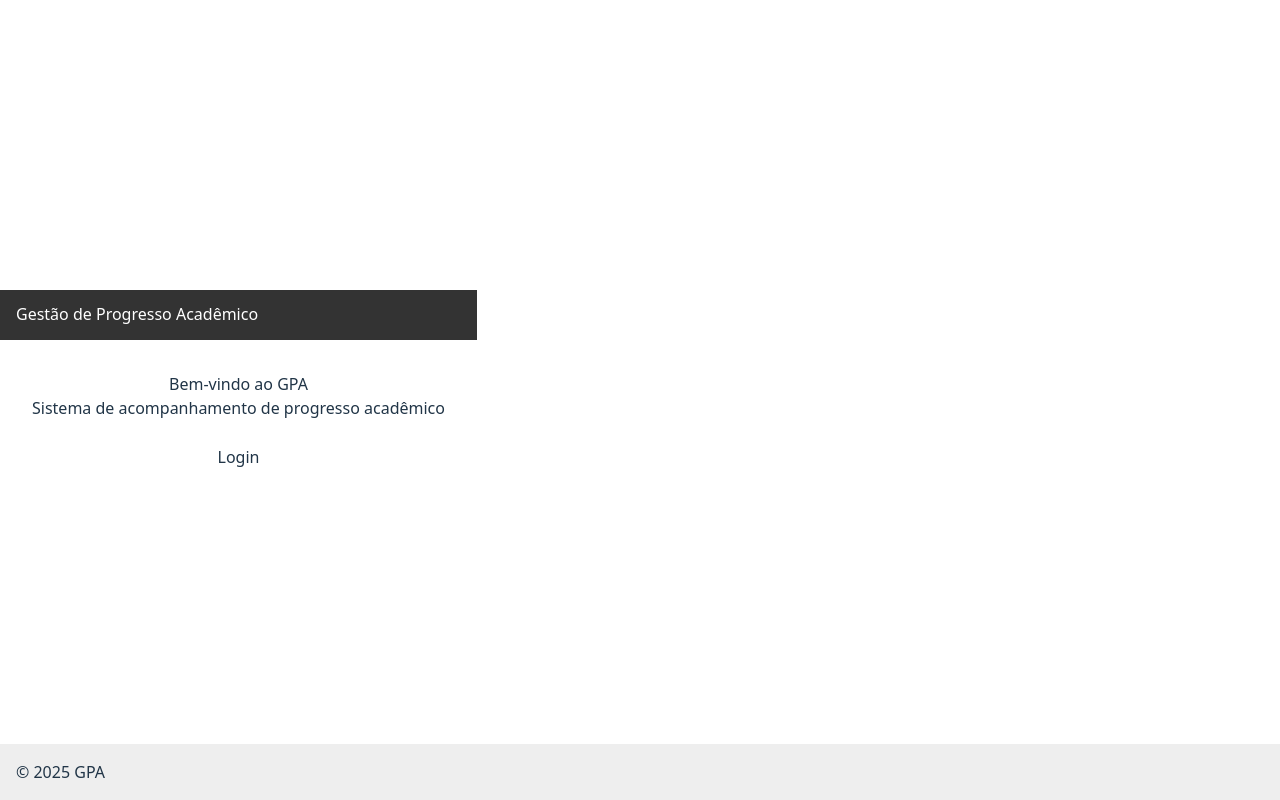
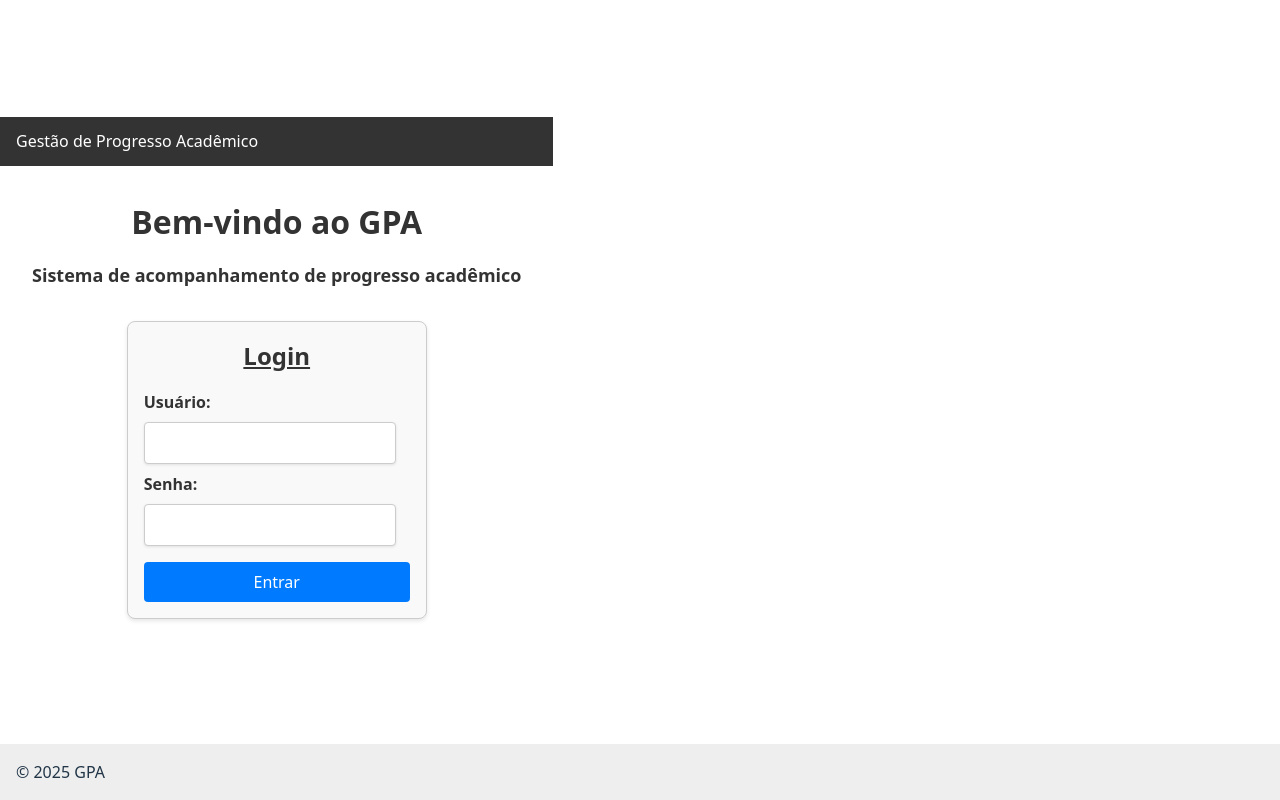
Before and after one commit to lu-fragoso/GPA, a React (Vite) app in the folder Frontend/GPA/: page / in a window 1280 px wide. Built offline with nearby package versions, Linux system fonts and the light colour scheme; the HTML template or start-up script is replaced by a standard one.

Commit message:
feat: melhorar layout da página inicial com estilização e remoção de lógica de login

```diff
--- a/Frontend/GPA/src/pages/HomePage.jsx
+++ b/Frontend/GPA/src/pages/HomePage.jsx
@@ -5,7 +5,7 @@ import { useNavigate } from "react-router-dom";
 import alunos from "../data/alunos.json";
 
 export default function HomePage() {
-  const [mostrarLogin, setMostrarLogin] = useState(false);
+
   const [usuario, setUsuario] = useState("");
   const [senha, setSenha] = useState("");
   const navigate = useNavigate();
@@ -32,17 +32,19 @@ export default function HomePage() {
     <div>
       <Header />
       <main style={{ textAlign: "center", padding: "2rem" }}>
-        <h2>Bem-vindo ao GPA</h2>
-        <p>Sistema de acompanhamento de progresso acadêmico</p>
+        <h2 style={{
+          fontSize: "32px",
+          fontWeight: "bold",
+          color: "#333",
+          marginBottom: "1rem",
+        }}
 
-        {!mostrarLogin ? (
-          <button
-            onClick={() => setMostrarLogin(true)}
-            style={{ marginTop: "1rem", padding: "0.5rem 1rem", textAlign: "center",}}
-          >
-            Login
-          </button>
-        ) : (
+        >Bem-vindo ao GPA</h2>
+        <p style={{
+          fontSize: "18px",
+          fontWeight: "bold",
+          color: "#333",
+        }}>Sistema de acompanhamento de progresso acadêmico</p>
           <form
             onSubmit={handleLogin}
             style={{
@@ -52,45 +54,95 @@ export default function HomePage() {
               border: "1px solid #ccc",
               padding: "1rem",
               borderRadius: "8px",
+              boxShadow: "0 2px 4px rgba(0, 0, 0, 0.1)",
+              backgroundColor: "#f9f9f9",
             }}
           >
 
-            <h3 style={{textAlign: "center"}}>Login</h3>
+            <h3 style={{textAlign: "center",
+              fontSize: "24px",
+              fontWeight: "bold",
+              color: "#333",
+              marginBottom: "1rem",
+              textDecoration: "underline"
+            }}>Login</h3>
             <div style={{ marginTop: "0.5rem" }}>
-              <label style={{marginRight: 410 }}>Usuário:</label>
+              <label style={{marginRight: 410,
+                fontSize: "16px",
+                fontWeight: "bold",
+                color: "#333",
+                display: "block",
+                marginBottom: "0.5rem",
+                textAlign: "left"
+               }}>Usuário:</label>
 
               <input
                 value={usuario}
+                type="text"
+                style={{
+                  width: "95%",
+                  padding: "0.5rem",
+                  border: "1px solid #ccc",
+                  borderRadius: "4px",
+                  fontSize: "16px",
+                  color: "#333",
+                  backgroundColor: "#fff",
+                  transition: "border-color 0.3s",
+                  outline: "none",
+                  boxShadow: "0 1px 3px rgba(0, 0, 0, 0.1)",
+                  marginRight: 10,
+                }}
                 onChange={(e) => setUsuario(e.target.value)}
                 required
               />
             </div>
             <div style={{ marginTop: "0.5rem" }}>
-              <label style={{marginRight: 410 }}>Senha:</label>
+              <label style={{marginRight: 410,
+                fontSize: "16px",
+                fontWeight: "bold",
+                color: "#333",
+                display: "block",
+                marginBottom: "0.5rem",
+                textAlign: "left"
+               }}>Senha:</label>
               <input
                 type="password"
+                style={{
+                  width: "95%",
+                  padding: "0.5rem",
+                  border: "1px solid #ccc",
+                  borderRadius: "4px",
+                  fontSize: "16px",
+                  color: "#333",
+                  backgroundColor: "#fff",
+                  transition: "border-color 0.3s",
+                  outline: "none",
+                  boxShadow: "0 1px 3px rgba(0, 0, 0, 0.1)",
+                  marginRight: 10,
+                }}
                 value={senha}
                 onChange={(e) => setSenha(e.target.value)}
                 required
               />
             </div>
-            <button type="submit" style={{ marginTop: "1rem" }}>
+            <button type="submit" style={{ marginTop: "1rem",
+              padding: "0.5rem 1rem",
+              backgroundColor: "#007BFF",
+              color: "#fff",
+              border: "none",
+              borderRadius: "4px",
+              cursor: "pointer",
+              fontSize: "16px",
+              transition: "background-color 0.3s",
+              width: "100%",
+              textAlign: "center",
+              textDecoration: "none",
+              display: "inline-block",
+             }}>
               Entrar
             </button>
-            <button
-              type="button"
-              onClick={() => setMostrarLogin(false)}
-              style={{
-                marginLeft: "0.5rem",
-                background: "#ccc",
-                border: "none",
-                padding: "0.4rem 0.8rem",
-              }}
-            >
-              Cancelar
-            </button>
           </form>
-        )}
+
       </main>
       <Footer />
     </div>
```
